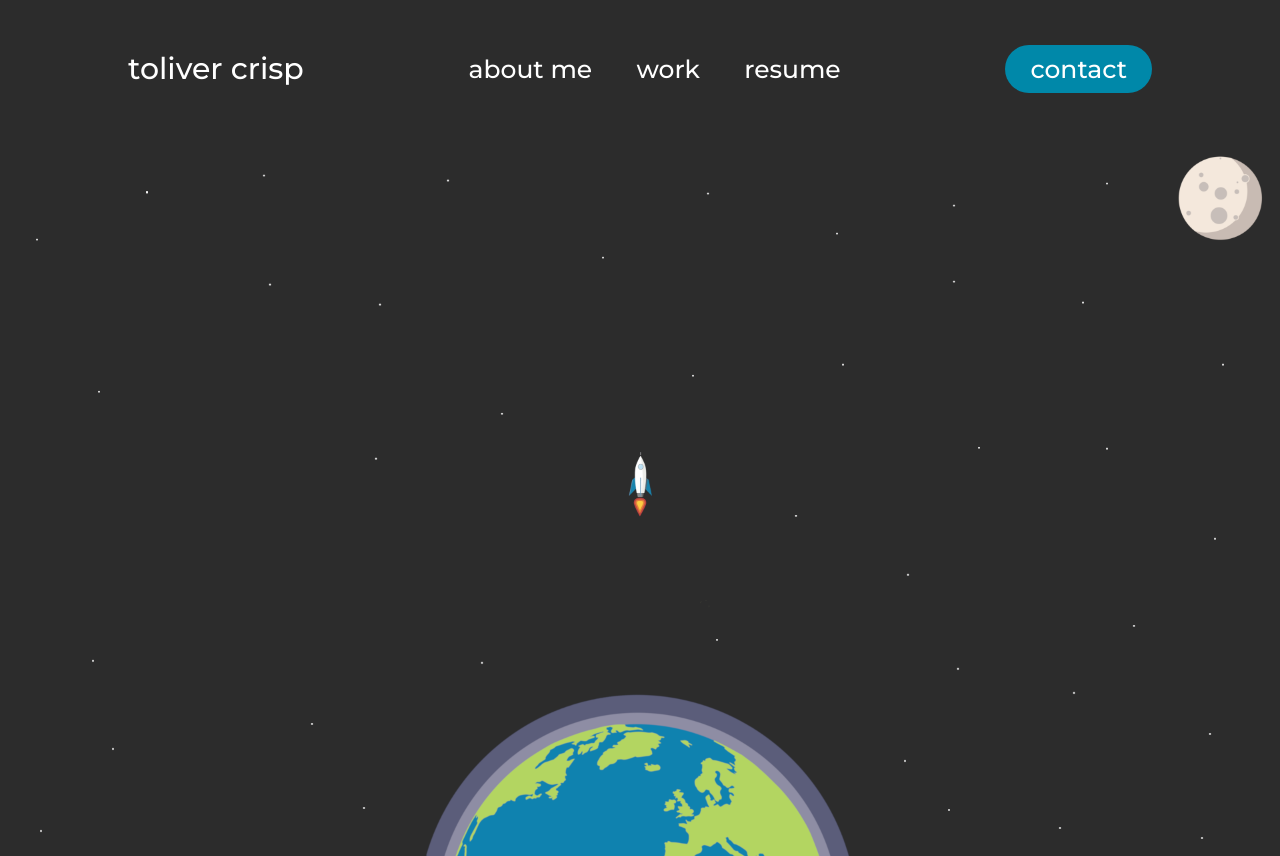
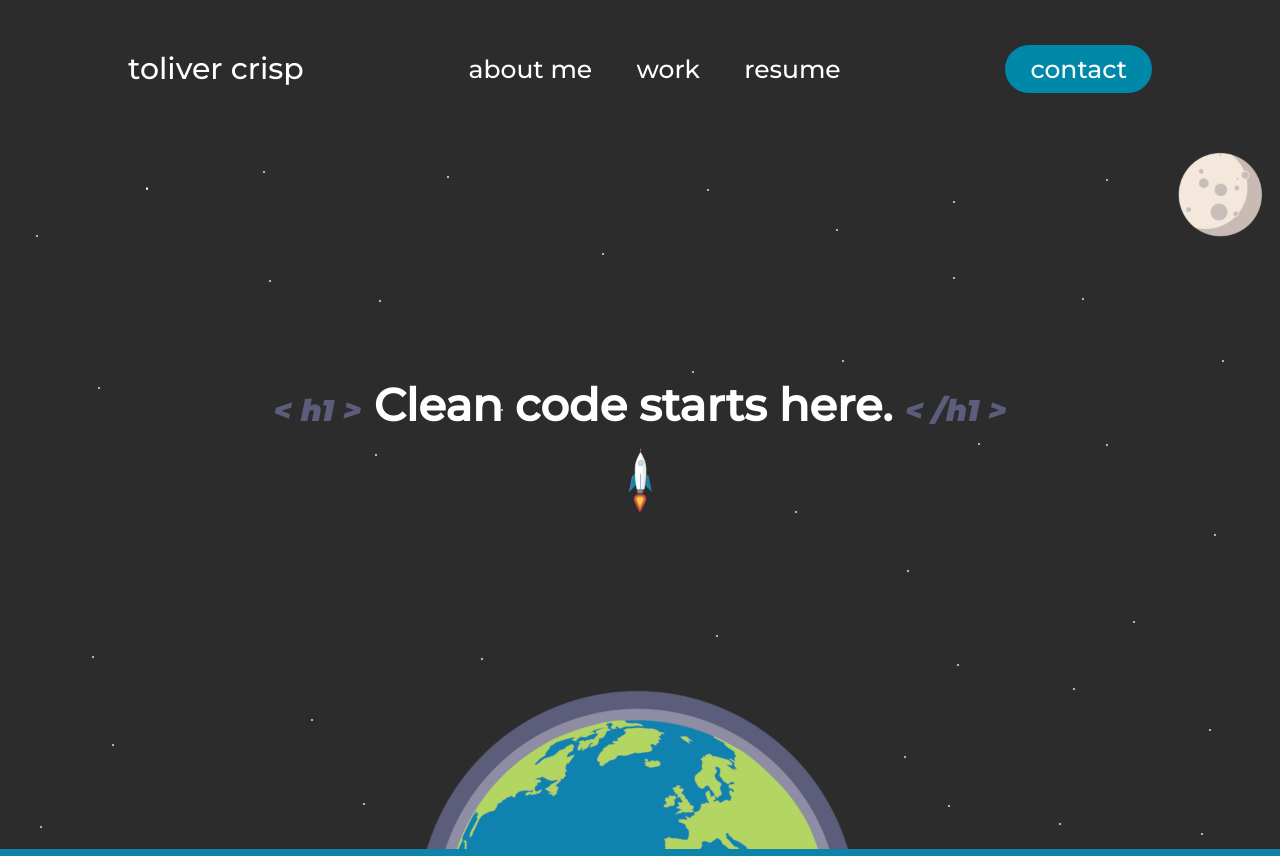
Before and after one commit to tolivercrisp/toliver-portfolio, a plain HTML site: page index.html in a window 1280 px wide. Shown: the top 856 px of the page. Drawn offline with Linux system fonts and the light colour scheme.

Commit message:
Create super slick website header 'Clean code starts here'.

```diff
--- a/assets/css/style.css
+++ b/assets/css/style.css
@@ -77,17 +77,36 @@ button:hover {
     background-color: rgba(0, 136, 169, 0.8);
 }
 
-/* Section Cards CSS */
+/* Hero Section */
 .one {
     font-size: 200%;
     color: black;
     background-color: #cccccc;
     background-image: url(../images/space-hero.png);
     background-repeat: no-repeat;
-    height: 719px;
+    height: 89vh;
     width: 100%;
     background-position: center;
     background-size: cover;
+    justify-content: center;
+}
+
+.hero_text {
+    color: white;
+    font-size: 45px;
+}
+
+.hero_italics {
+    color: #5b5d7a;
+    font-style: italic;
+    font-size: 30px;
+
+}
+
+.hero_text, .hero_italics {
+    margin-top: 240px;
+    justify-content: center;
+    align-items: center;
 }
 
 /* About Me section */
@@ -102,7 +121,7 @@ button:hover {
     font-size: 32px;
     margin-top: 40px;
     padding-left: 150px;
-    padding-right: 10px;
+    padding-right: 20px;
     height: 400px;
     width: 100px;
     border-right: white 3px solid;
@@ -117,11 +136,11 @@ button:hover {
 
 /* Work section */
 .three {
-    background: white ;
-    border: 2px solid black;
+    background: #2c2c2c ;
+
 }
 
 .four {
-    background: white ;
-    border: 2px solid black;
+    background: #2c2c2c ;
+
 }
--- a/index.html
+++ b/index.html
@@ -23,6 +23,7 @@
 
     <div class="container">
         <section class="one">
+            <h1 class="hero_text"><span class="hero_italics">< h1 ></span>  Clean code starts here.  <span class="hero_italics">< /h1 ></span></h1>
         </section>
         <section class="aboutme-section">
             <h1 class="aboutme-header">about me</h1>
```
Also changed, not shown: 2 other files.
